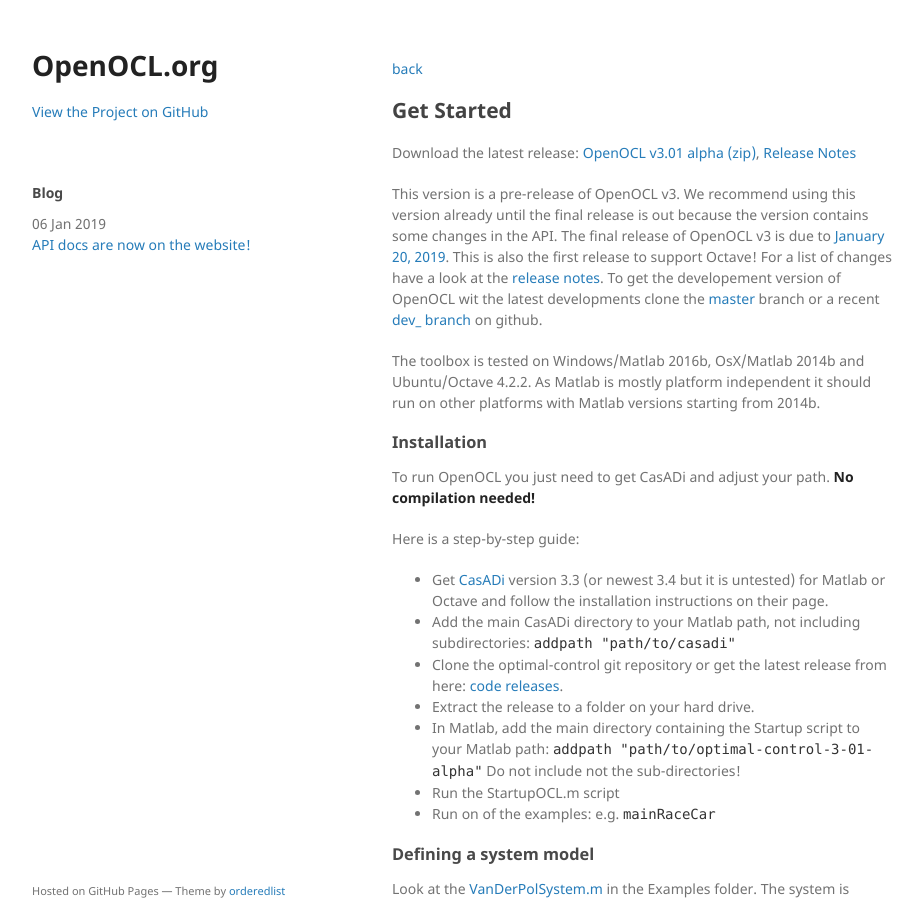
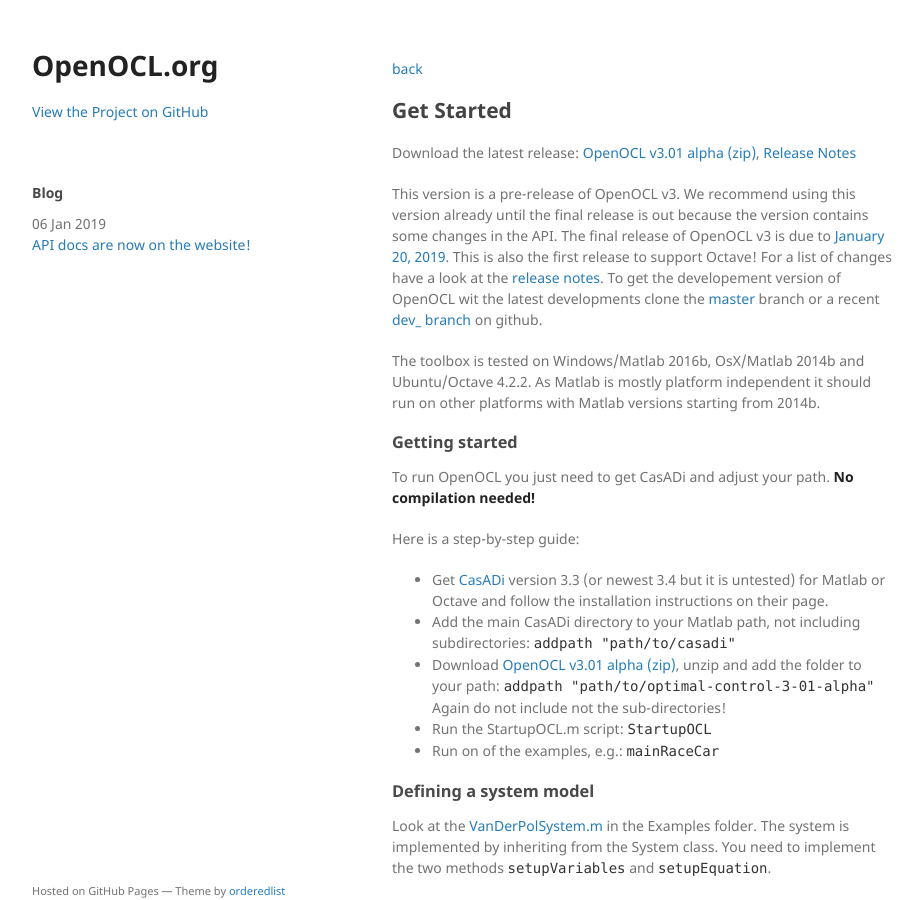
Before and after one commit to OpenOCL/openocl.github.io, a Jekyll site: the page built from get-started.md, in a window 1280 px wide and 900 px high. Shown: the whole window, without its empty margins (178-1100 px from the left). Built offline with Jekyll 4.4.1, drawn with Linux system fonts in a browser that asks for light colours; our own code applies the rules of GitHub Pages for plain Markdown files.

Commit message:
Update get-started.md

```diff
--- a/get-started.md
+++ b/get-started.md
@@ -9,19 +9,18 @@
 
 The toolbox is tested on Windows/Matlab 2016b, OsX/Matlab 2014b and Ubuntu/Octave 4.2.2. As Matlab is mostly platform independent it should run on other platforms with Matlab versions starting from 2014b.
 
-### Installation
+### Getting started
 
-To run OpenOCL you just need to get CasADi and adjust your path. **No compilation needed!**
+To run OpenOCL you just need to get CasADi and adjust your path.
+**No compilation needed!**
 
 Here is a step-by-step guide:
 
 * Get [CasADi](http://casadi.org) version 3.3 (or newest 3.4 but it is untested) for Matlab or Octave and follow the installation instructions on their page.
 * Add the main CasADi directory to your Matlab path, not including subdirectories: `addpath "path/to/casadi"`
-* Clone the optimal-control git repository or get the latest release from here: [code releases](https://github.com/JonasKoenemann/optimal-control/releases).
-* Extract the release to a folder on your hard drive.
-* In Matlab, add the main directory containing the Startup script to your Matlab path: `addpath "path/to/optimal-control-3-01-alpha"` Do not include not the sub-directories!
-* Run the StartupOCL.m script
-* Run on of the examples: e.g. `mainRaceCar`
+* Download [OpenOCL v3.01 alpha (zip)](https://github.com/JonasKoenemann/optimal-control/archive/v3-01-alpha.zip), unzip and add the folder to your path: `addpath "path/to/optimal-control-3-01-alpha"` Again do not include not the sub-directories!
+* Run the StartupOCL.m script: `StartupOCL`
+* Run on of the examples, e.g.: `mainRaceCar`
 
 ### Defining a system model
 Look at the [VanDerPolSystem.m](https://github.com/JonasKoenemann/optimal-control/blob/master/Examples/01VanDerPol/VanDerPolSystem.m) in the Examples folder.
```
